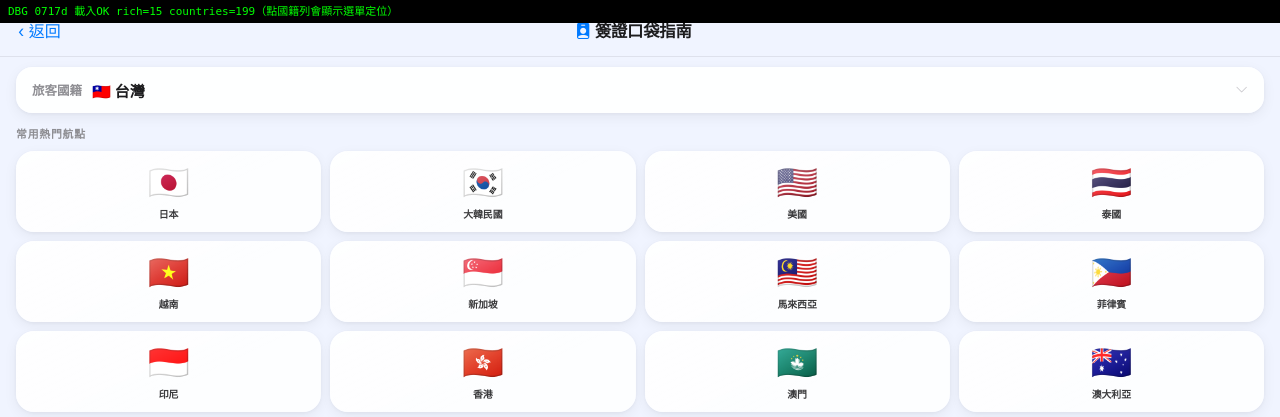
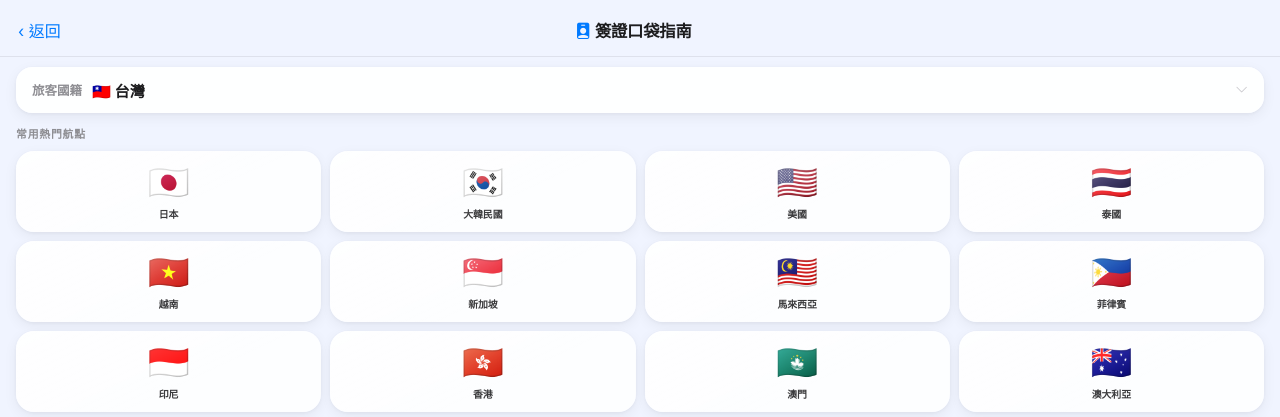
Before and after one commit to twwone/Transportationtool, a Flask app: page /visa-guide in a window 1280 px wide. Shown: the top 417 px of the page. Run offline with Flask 3, Linux system fonts and the light colour scheme.

Commit message:
chore(visa): 移除除錯診斷列與探針；SW v9
Co-Authored-By: Claude Opus 4.8 <noreply@anthropic.com>

```diff
--- a/static/sw.js
+++ b/static/sw.js
@@ -1,4 +1,4 @@
-const CACHE = 'transport-v8';
+const CACHE = 'transport-v9';
 const PRECACHE = ['/', '/mrt', '/static/icon.svg', '/static/manifest.json', '/static/config.js'];
 
 self.addEventListener('install', e => {
--- a/templates/visa-guide.html
+++ b/templates/visa-guide.html
@@ -466,9 +466,6 @@ body.exit { animation: pageIn 0.16s cubic-bezier(0.4, 0, 1, 1) reverse both; }
 </head>
 <body>
 
-<!-- DEBUG 診斷列（暫時，抓完問題會移除）-->
-<div id="dbg" style="position:fixed;top:0;left:0;right:0;z-index:99999;background:#000;color:#0f0;font:11px/1.4 monospace;padding:4px 8px;white-space:pre-wrap;word-break:break-all;">DBG build=0717d 載入中…</div>
-
 <div class="topbar">
   <button class="back-btn" onclick="goBack()">‹ 返回</button>
   <div class="topbar-title"><i class="bi bi-person-badge-fill"></i> 簽證口袋指南</div>
@@ -526,13 +523,6 @@ body.exit { animation: pageIn 0.16s cubic-bezier(0.4, 0, 1, 1) reverse both; }
 <div class="list" id="cardList"></div>
 
 <script>
-/* ── DEBUG 探針（暫時）── */
-var DBG_BUILD = '0717d';
-function dbg(msg){ var d=document.getElementById('dbg'); if(d) d.textContent = 'DBG '+DBG_BUILD+' '+msg; }
-window.addEventListener('error', function(ev){
-  dbg('JS錯誤: '+(ev.message||ev.type)+' @'+(ev.filename||'').split('/').pop()+':'+ev.lineno);
-});
-
 let _rich   = [];     // visa-data.json：台灣手作詳細卡
 let _matrix = {};     // visa-matrix.json：國籍→目的地→狀態
 let _countries = [];  // visa-countries.json：代碼→中文名→國旗
@@ -579,15 +569,6 @@ function openNatPicker() {
   document.getElementById('natSearch').value = '';
   document.getElementById('natBackdrop').classList.add('open');
   document.getElementById('natSheet').classList.add('open');
-  /* DEBUG：動畫結束後回報選單實際定位（暫時）*/
-  setTimeout(function(){
-    var s = document.getElementById('natSheet');
-    var cs = getComputedStyle(s), r = s.getBoundingClientRect();
-    dbg('C='+_countries.length+' items='+document.querySelectorAll('#natList .nat-item').length
-        +' pos='+cs.position+' top='+Math.round(r.top)+' h='+Math.round(r.height)
-        +' tf='+(cs.transform||'').slice(0,18)
-        +' ih='+window.innerHeight+' vv='+(window.visualViewport?Math.round(window.visualViewport.height):'-'));
-  }, 450);
 }
 function closeNatPicker() {
   document.getElementById('natBackdrop').classList.remove('open');
@@ -616,9 +597,7 @@ async function init() {
     buildNatBar();
     buildPinned();
     render();
-    dbg('載入OK rich='+_rich.length+' countries='+_countries.length+'（點國籍列會顯示選單定位）');
   } catch(e) {
-    dbg('init失敗: '+(e && e.message ? e.message : e));
     document.getElementById('cardList').innerHTML =
       '<div class="empty"><span class="empty-icon"><i class="bi bi-exclamation-triangle-fill"></i></span>資料載入失敗，請重新整理。</div>';
   }
```
